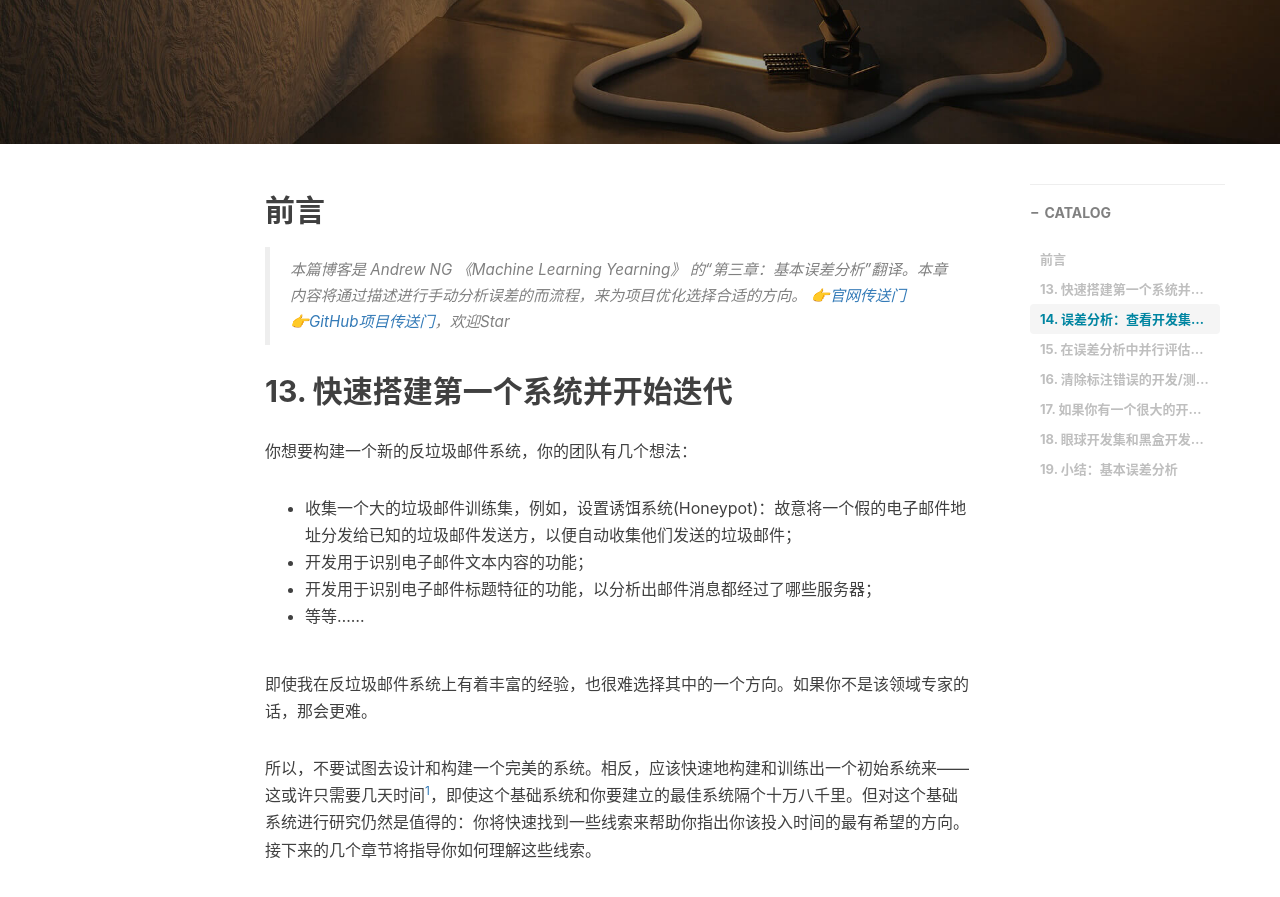
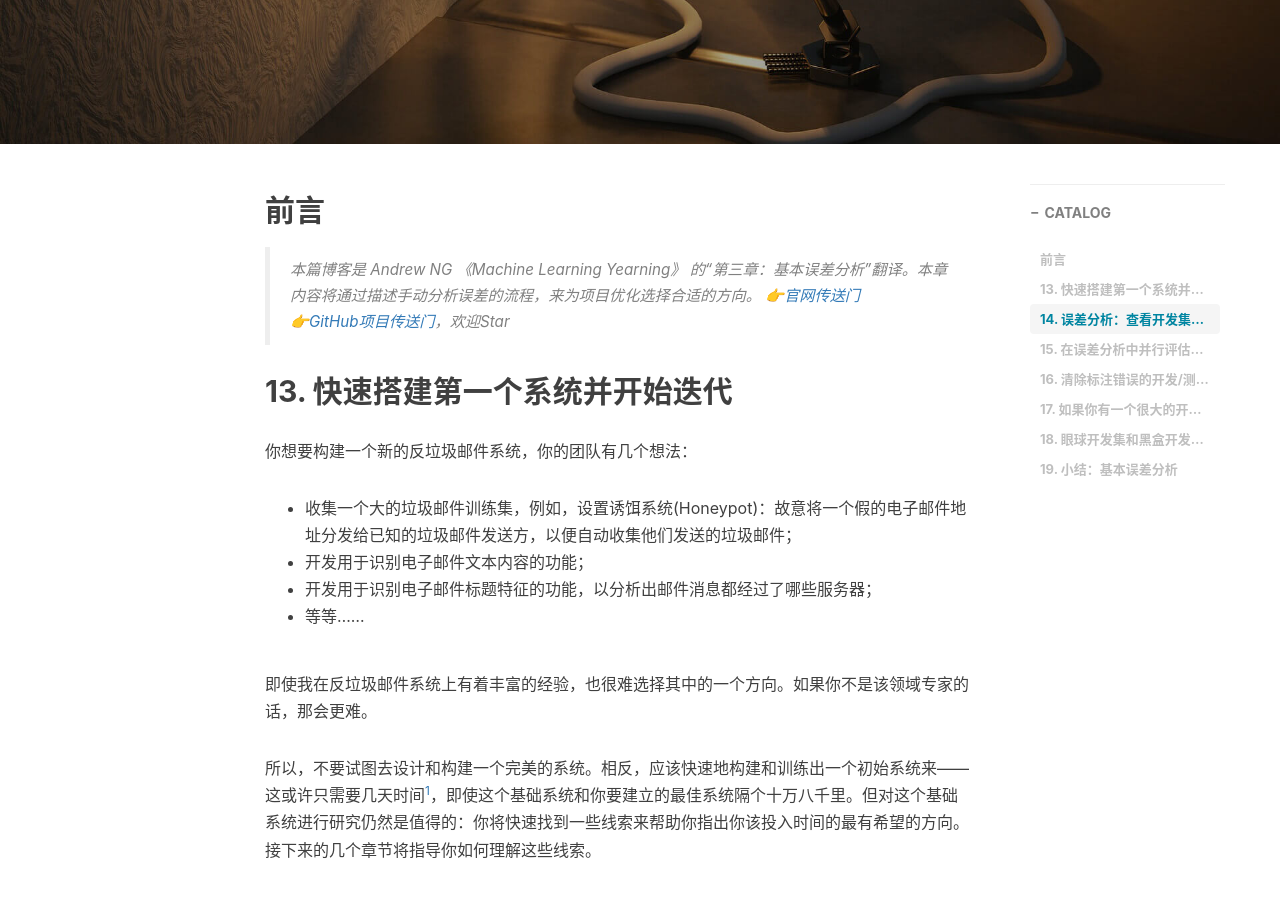
Before and after one commit to AlbertHG/alberthg.github.io, a Jekyll site: the page built from _posts/2018-04-22-machine-learning-yearning-c3.md, in a window 1280 px wide and 900 px high, scrolled down 481 px. Shown: the top 897 px of the window. Built offline with Jekyll 4.4.1, drawn with Linux system fonts in a browser that asks for light colours; nearby versions of some CDN libraries; formulas are drawn with MathJax 3; comment, search, counter and statistics services are not loaded.

Commit message:
update mlyearning c3

```diff
--- a/_posts/2018-04-22-machine-learning-yearning-c3.md
+++ b/_posts/2018-04-22-machine-learning-yearning-c3.md
@@ -15,7 +15,7 @@ tags:
 
 ## 前言
 
-> 本篇博客是 Andrew NG 《Machine Learning Yearning》 的“第三章：基本误差分析”翻译。本章内容将通过描述进行手动分析误差的而流程，来为项目优化选择合适的方向。
+> 本篇博客是 Andrew NG 《Machine Learning Yearning》 的“第三章：基本误差分析”翻译。本章内容将通过描述手动分析误差的流程，来为项目优化选择合适的方向。
 👉[官网传送门](http://www.mlyearning.org/)<br>
 👉[GitHub项目传送门](https://github.com/AlbertHG/Machine-Learning-Yearning-Chinese-ver)，欢迎Star
 
```
Also changed, not shown: _posts/2018-05-18-machine-learning-yearning-c5.md (+1 -1 lines).
